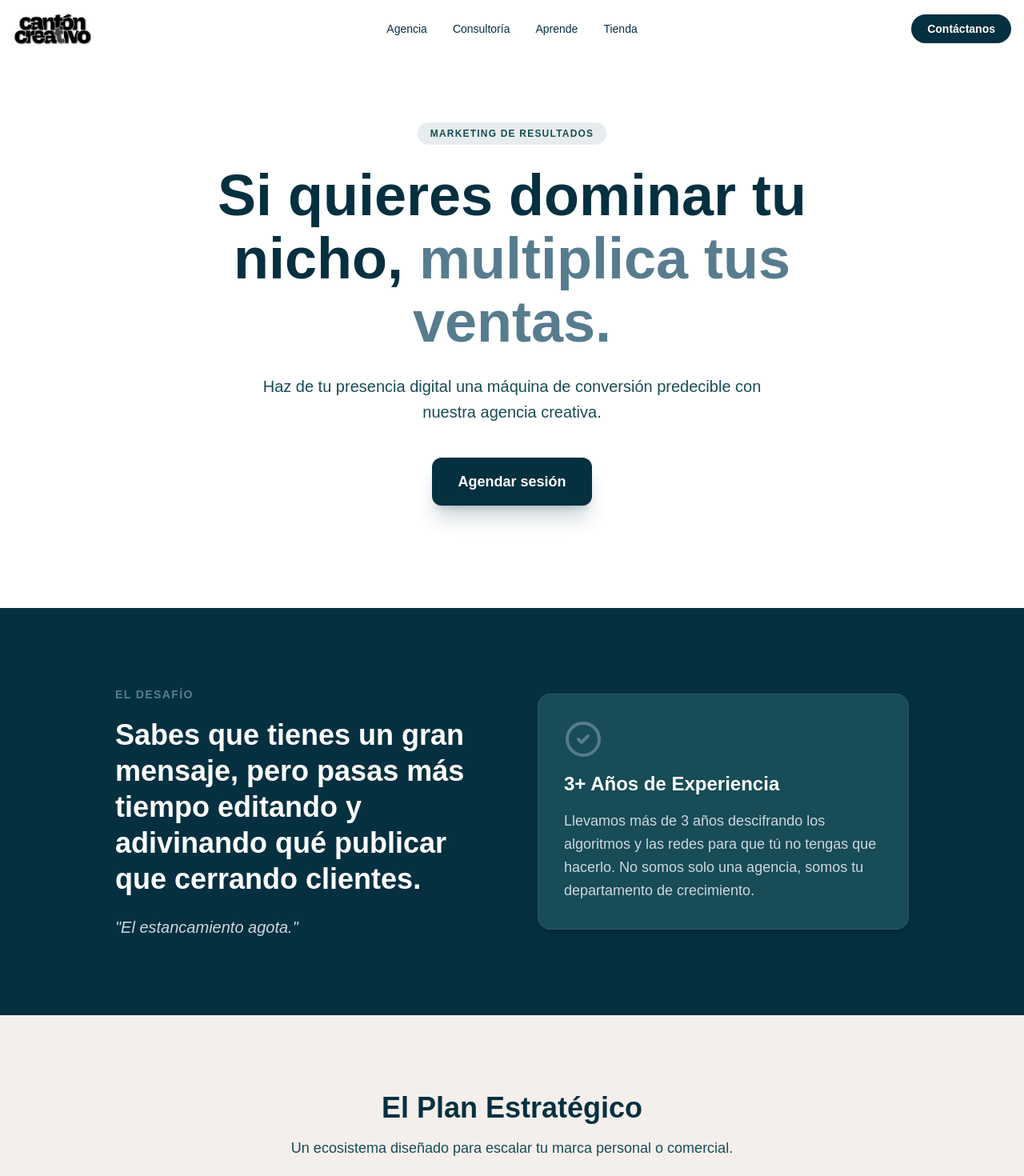
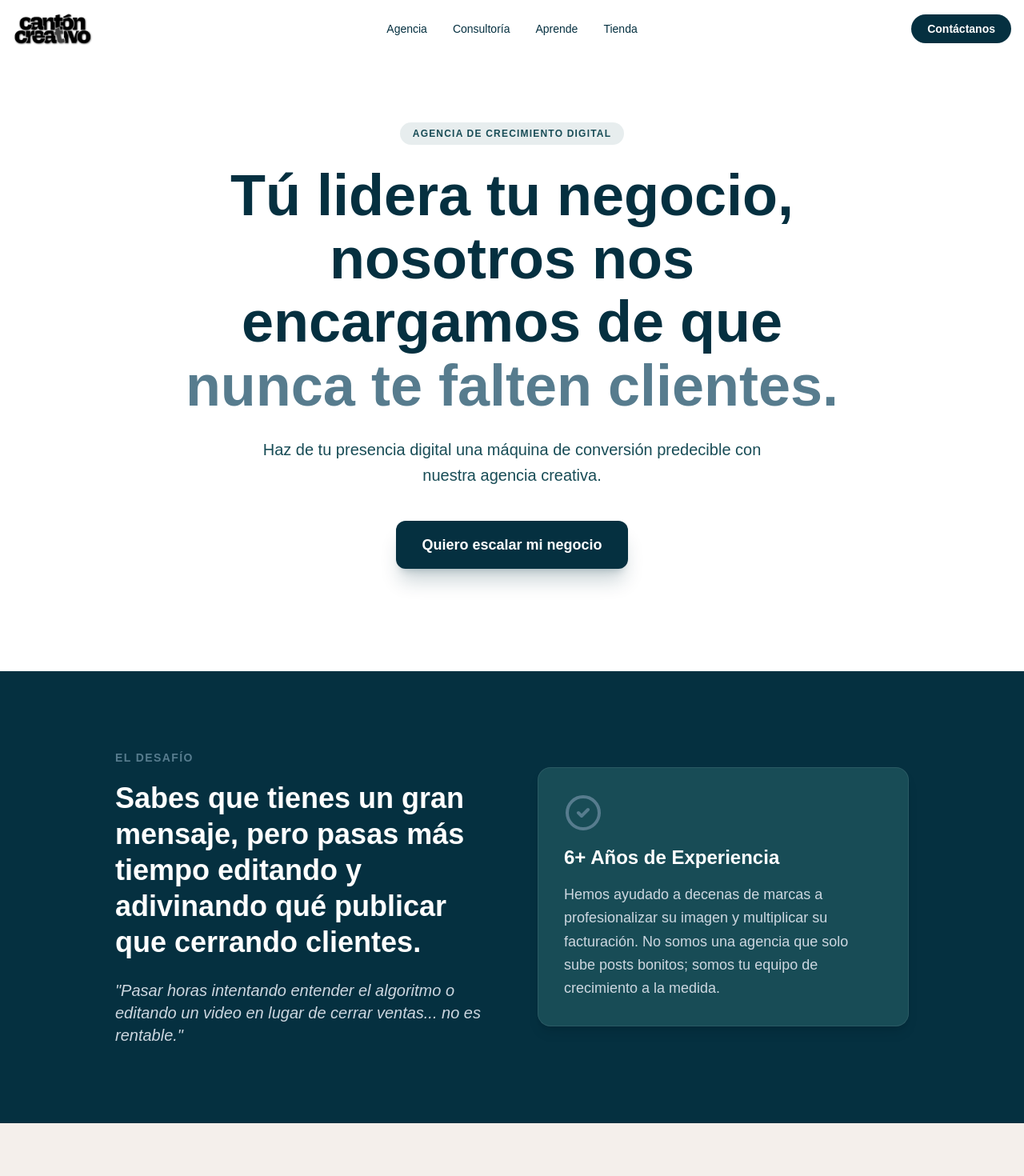
Before and after one commit to Lans-Becerril/Pagina_Canton_Creativo, a Next.js app: page / in a window 1280 px wide. Shown: the top 1470 px of the page at 80% size. Built offline with nearby package versions, Linux system fonts and the light colour scheme; no server answers.

Commit message:
chore: update landing page copy and add visual assets

```diff
--- a/src/app/page.tsx
+++ b/src/app/page.tsx
@@ -12,10 +12,10 @@ export default function Home() {
         <div className="max-w-7xl mx-auto px-4 text-center">
           <FadeIn>
             <div className="inline-block px-4 py-1.5 mb-6 text-xs font-bold tracking-widest uppercase bg-[#184c56]/10 text-[#184c56] rounded-full">
-              Marketing de Resultados
+              Agencia de Crecimiento Digital
             </div>
             <h1 className="text-4xl md:text-6xl lg:text-7xl font-black text-[#053040] leading-[1.1] mb-6 max-w-4xl mx-auto">
-              Si quieres dominar tu nicho, <span className="text-[#577c8e]">multiplica tus ventas.</span>
+              Tú lidera tu negocio, nosotros nos encargamos de que <span className="text-[#577c8e]">nunca te falten clientes.</span>
             </h1>
             <p className="text-lg md:text-xl text-[#184c56] max-w-2xl mx-auto mb-10 leading-relaxed">
               Haz de tu presencia digital una máquina de conversión predecible con nuestra agencia creativa.
@@ -23,7 +23,7 @@ export default function Home() {
             <div className="flex flex-col sm:flex-row justify-center gap-4">
               <a href="https://wa.link/58p1sa" target="_blank" rel="noopener noreferrer">
                 <button className="px-8 py-4 bg-[#053040] text-[#ffffff] rounded-xl font-bold text-lg shadow-xl shadow-[#053040]/20 hover:scale-105 transition-transform">
-                  Agendar sesión
+                  Quiero escalar mi negocio
                 </button>
               </a>
             </div>
@@ -43,15 +43,15 @@ export default function Home() {
                 Sabes que tienes un gran mensaje, pero pasas más tiempo editando y adivinando qué publicar que cerrando clientes.
               </h2>
               <p className="mt-6 text-[#cdd7e0] text-xl italic font-light">
-                "El estancamiento agota."
+                "Pasar horas intentando entender el algoritmo o editando un video en lugar de cerrar ventas... no es rentable."
               </p>
             </FadeIn>
             <FadeIn direction="right" delay={0.2}>
               <div className="bg-[#184c56] border border-[#cdd7e0]/10 p-8 rounded-2xl relative overflow-hidden shadow-lg">
                 <CheckCircle2 className="text-[#577c8e] w-12 h-12 mb-4" />
-                <h3 className="text-2xl font-bold mb-4 text-[#ffffff]">3+ Años de Experiencia</h3>
+                <h3 className="text-2xl font-bold mb-4 text-[#ffffff]">6+ Años de Experiencia</h3>
                 <p className="text-[#cdd7e0] leading-relaxed text-lg relative z-10">
-                  Llevamos más de 3 años descifrando los algoritmos y las redes para que tú no tengas que hacerlo. No somos solo una agencia, somos tu departamento de crecimiento.
+                  Hemos ayudado a decenas de marcas a profesionalizar su imagen y multiplicar su facturación. No somos una agencia que solo sube posts bonitos; somos tu equipo de crecimiento a la medida.
                 </p>
               </div>
             </FadeIn>
@@ -229,7 +229,7 @@ export default function Home() {
         <div className="max-w-7xl mx-auto px-4">
           <div className="text-center md:text-left mb-16">
             <FadeIn>
-              <h2 className="text-4xl font-black text-[#053040] mb-6 max-w-4xl">¿Cuánto dinero y oportunidades estás perdiendo por no tener una presencia digital profesional?</h2>
+              <h2 className="text-4xl font-black text-[#053040] mb-6 max-w-4xl">¿Cuánto dinero estás perdiendo por no tener una presencia digital profesional?</h2>
             </FadeIn>
           </div>
 
@@ -318,13 +318,13 @@ export default function Home() {
         </div>
         <FadeIn>
           <div className="max-w-4xl mx-auto px-4 text-center relative z-10">
-            <h2 className="text-4xl md:text-6xl font-black text-[#ffffff] mb-10 leading-tight">¿Listo para escalar sin límites?</h2>
+            <h2 className="text-4xl md:text-6xl font-black text-[#ffffff] mb-10 leading-tight">El mercado no espera. ¿Listo para delegar y dominar tu nicho?</h2>
             <a href="https://wa.link/58p1sa" target="_blank" rel="noopener noreferrer">
               <button className="w-full sm:w-auto px-12 py-8 bg-[#ffffff] text-[#053040] text-2xl md:text-3xl font-black rounded-2xl shadow-2xl hover:scale-105 active:scale-95 transition-all">
                 Hablemos de tu negocio
               </button>
             </a>
-            <p className="mt-8 text-[#cdd7e0] font-medium">Sin compromisos. Solo una charla sobre crecimiento.</p>
+            <p className="mt-8 text-[#cdd7e0] font-medium">Sin compromisos. Solo platiquemos sobre tu negocio.</p>
           </div>
         </FadeIn>
       </section>
```
Also changed, not shown: public/resultados/resultados1.webp (added).
